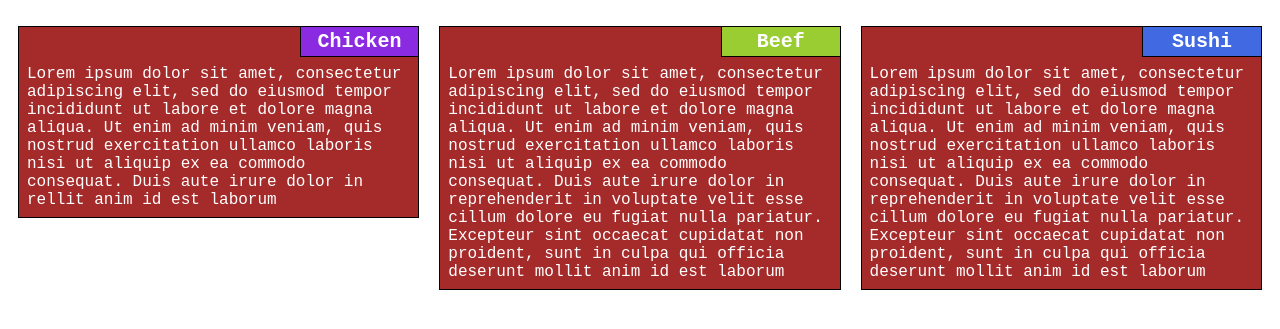
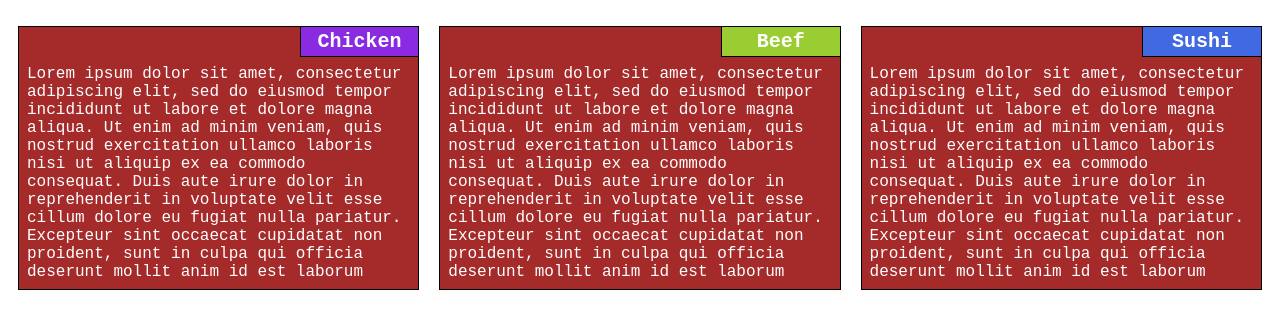
Before and after one commit to nicoleeteo/Assignments, a plain HTML site: page module2-solution/index.html in a window 1280 px wide. Shown: the part 53-382 px from the top of the page. Drawn offline with Linux system fonts and the light colour scheme.

Commit message:
Latest assignment 2 submission

```diff
--- a/module2-solution/index.html
+++ b/module2-solution/index.html
@@ -16,7 +16,7 @@
             <div class='col-lg-4 col-md-6 col-sm-12'>
                 <section>
                     <h2 id="chicken">Chicken</h2>
-                    <p>Lorem ipsum dolor sit amet, consectetur adipiscing elit, sed do eiusmod tempor incididunt ut labore et dolore magna aliqua. Ut enim ad minim veniam, quis nostrud exercitation ullamco laboris nisi ut aliquip ex ea commodo consequat. Duis aute irure dolor in rellit anim id est laborum</p>
+                    <p>Lorem ipsum dolor sit amet, consectetur adipiscing elit, sed do eiusmod tempor incididunt ut labore et dolore magna aliqua. Ut enim ad minim veniam, quis nostrud exercitation ullamco laboris nisi ut aliquip ex ea commodo consequat. Duis aute irure dolor in reprehenderit in voluptate velit esse cillum dolore eu fugiat nulla pariatur. Excepteur sint occaecat cupidatat non proident, sunt in culpa qui officia deserunt mollit anim id est laborum</p>
                 </section>
             </div>
             <div class='col-lg-4 col-md-6 col-sm-12'>
```
